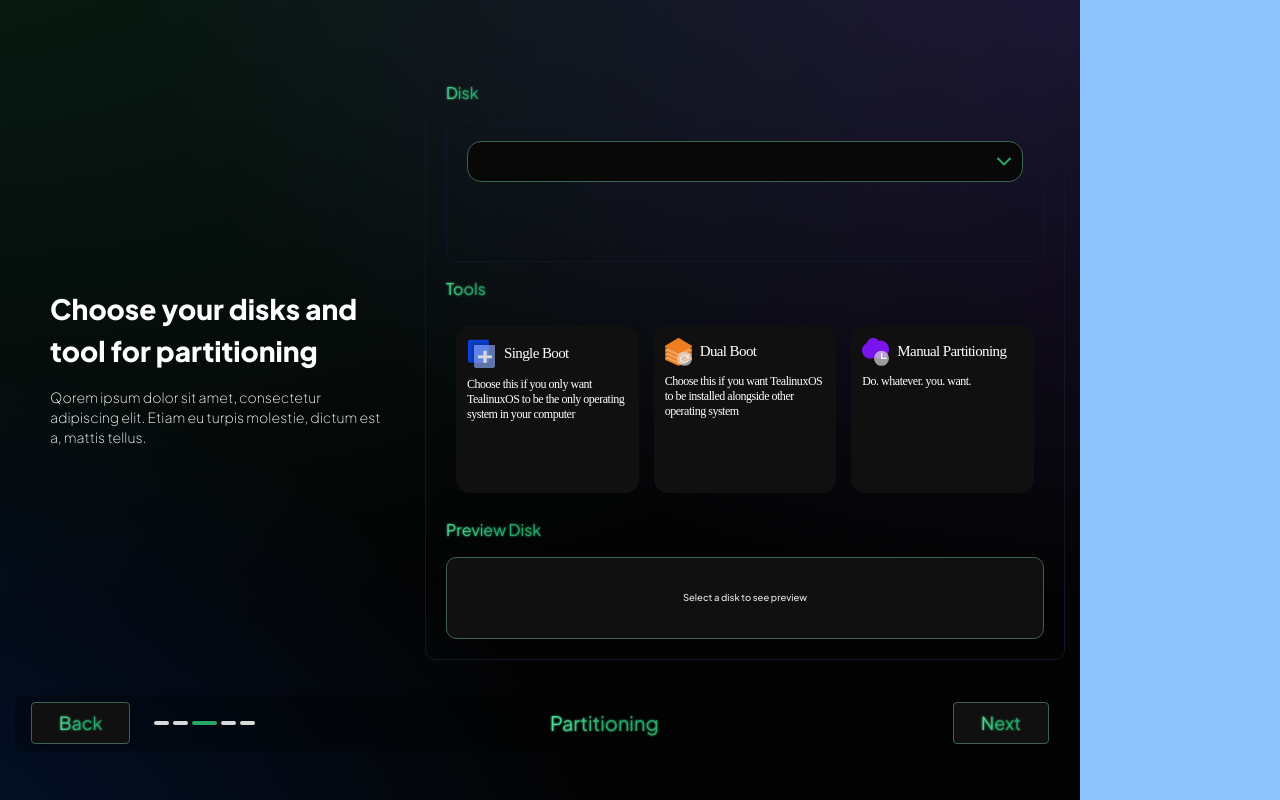
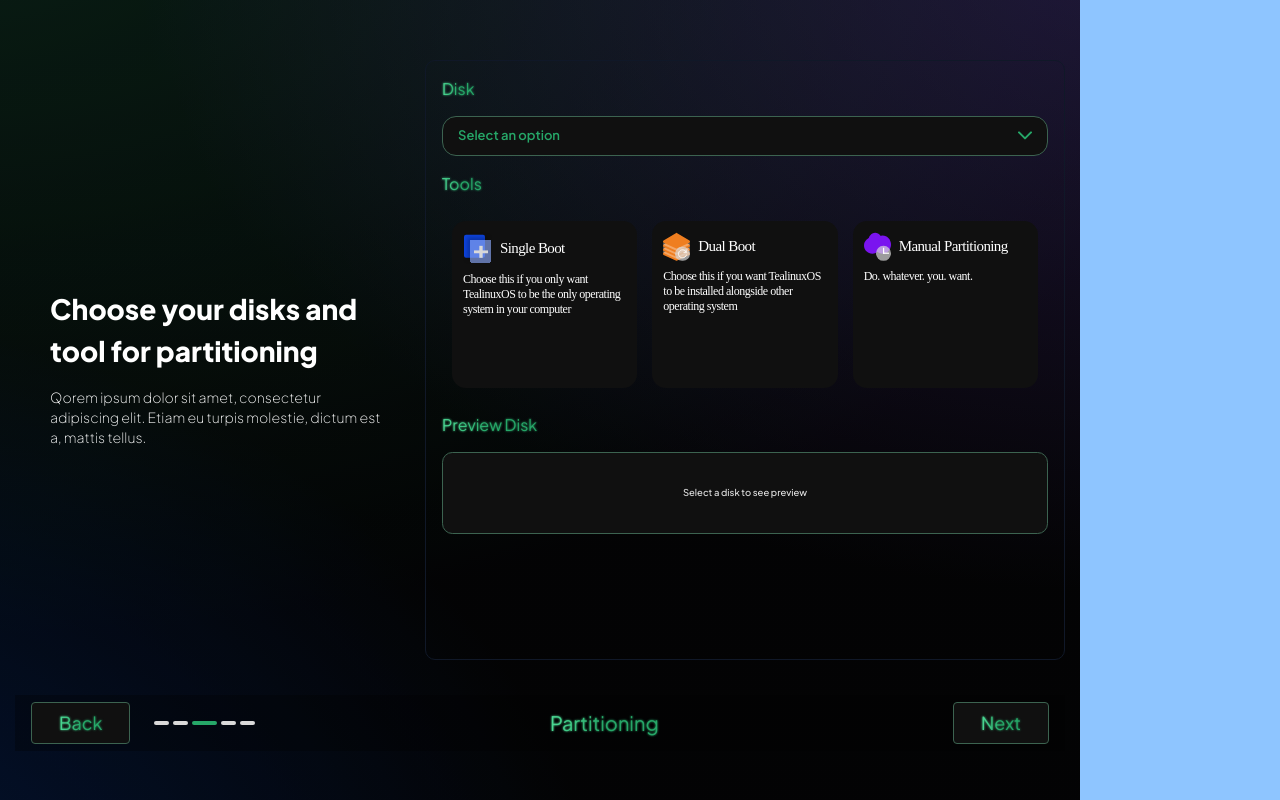
Before and after one commit to tealinuxos/tealinux-installer, a SvelteKit app: page /installation/partitioning in a window 1280 px wide. Built offline with nearby package versions, Linux system fonts and the light colour scheme.

Commit message:
nambah fitur read only untuk manula partition di componen detail

```diff
--- a/src/lib/components/partitions/Detail.svelte
+++ b/src/lib/components/partitions/Detail.svelte
@@ -1,5 +1,4 @@
 <script>
-
     import { prettySize } from '$lib/essentials.js';
     import { onMount } from 'svelte';
     import SelectComponent from '../SelectComponent.svelte';
@@ -13,7 +12,8 @@
         storage = $bindable(),
         diskSize = $bindable(),
         diskPath = $bindable(),
-        newPartitionIndex = $bindable()
+        newPartitionIndex = $bindable(),
+        readOnly = false
     } = $props();
 
     let index = selectedPartition;
@@ -26,7 +26,6 @@
     }
 
     const getFlagList = (existFlags) => {
-
         let flags = existFlags ? existFlags : [];
 
         let flagList = [
@@ -75,18 +74,8 @@
 
         let end = Number(lastStart + inputtedSizeSector + newSize);
 
-
         if (newSize >= 0) {
-
             if (newSize !== 0) {
-
-                // if (diskSize === end) {
-                //     end -= 1
-                // } else {
-                //     end -= 512;
-                //     newSize -= 511;
-                // }
-
                 let newUnallocated = {
                     number: Number(tempModifiedPartition[index].number) + 1,
                     diskPath,
@@ -107,14 +96,8 @@
                 tempModifiedPartition[index + 1].end -= 512;
             }
 
-            // tempModifiedPartition[index].size = inputtedSizeSector - 511;
-            // tempModifiedPartition[index].end = lastStart + inputtedSizeSector - 512;
-
             tempModifiedPartition[index].size = inputtedSizeSector;
             tempModifiedPartition[index].end = lastStart + inputtedSizeSector - 1;
-
-            // tempModifiedPartition[index + 1].size -= 511;
-            // tempModifiedPartition[index + 1].end -= 512;
 
             modifiedPartition = JSON.parse(JSON.stringify(tempModifiedPartition));
         }
@@ -123,56 +106,16 @@
         showEdit = false;
     }
 
-    const getNewPath = () => {
-
-        let newPath;
-        let newNumber;
-
-        if (modifiedPartition.length === 1) {
-
-            if (!modifiedPartition[0].path) {
-                newPath = `${diskPath}1`
-            }
-
-        } else {
-
-            let partition = modifiedPartition
-                .map(p => p.path)
-                .filter(p => p !== null);
-
-            let partitionNumber = partition
-                .map(p => Number(p.slice(-1)));
-
-            newNumber = Math.max(...partitionNumber) + 1;
-            newPath = `${diskPath}${newNumber}`;
-        }
-
-
-        newPartitionIndex = `${newNumber}`;
-        return newPath;
-    }
-
-    const getNewPartitionNumber = () => {
-
-        let allocatedPartition = modifiedPartition.filter(p => p.path);
-
-        return allocatedPartition.length + 1;
-    }
-
     onMount(() => {
         tempModifiedPartition = JSON.parse(JSON.stringify(modifiedPartition));
 
-        if (newPartition) {
-
+        if (newPartition && !readOnly) {
             let partitionWithTag = modifiedPartition.filter(p => p.path ? p.path.includes("#") : false);
-
             let number = partitionWithTag.map(p => Number(p.path.replace("#", "")));
 
             let highestIndex = number.length
                 ? Math.max(...number)
                 : 0;
-
-            console.log('highest index', highestIndex);
 
             newPartitionIndex = highestIndex + 1;
 
@@ -186,14 +129,12 @@
             };
 
             actualSize = modifiedPartition[index].size;
-
             inputtedSize = ( actualSize * 512 ) / ( 1024 * 1024 );
         }
     })
-
 </script>
 
-<div class="flex flex-col w-[370px] h-[418px] p-[12px_20px] justify-between items-start flex-shrink-0 rounded-[13px] border-[1.3px] border-[#3C6350] bg-[#101010] space-y-2">
+<div class="flex flex-col w-[370px] h-[418px] p-[12px_20px] justify-between items-start flex-shrink-0 rounded-[13px] border-[1.3px] border-[#3C6350] bg-[#101010] space-y-2 {readOnly ? 'opacity-75' : ''}">
     <!-- Partition Title -->
     <div class="w-full">
         <span class="text-[#26A767] font-['Plus_Jakarta_Sans'] text-[16px] font-bold leading-[140%]">
@@ -210,7 +151,7 @@
     <div class="flex w-full justify-between items-center">
         <!-- Size Box -->
         <div class="flex items-center w-[157px] gap-2 p-2 rounded-[14px] border-[1.3px] border-[#3C6350]">
-            {#if newPartition}
+            {#if newPartition && !readOnly}
                 <span class="text-[#FFFEFB]">New Size</span>
                 <input type="number" bind:value={inputtedSize} class="w-16 bg-transparent text-white focus:outline-none" />
                 <span class="text-[#FFFEFB]">MB</span>
@@ -223,7 +164,7 @@
         </div>
 
         <!-- Format Options -->
-        {#if !newPartition}
+        {#if !newPartition && !readOnly}
         <div class="flex flex-col space-y-2">
             <div class="flex items-center space-x-2">
                 <input type="radio" value={false} bind:group={tempModifiedPartition[index].format}
@@ -243,15 +184,22 @@
     <div class="grid grid-cols-2 w-full gap-4">
         <div class="flex flex-col">
             <span class="text-[#FFFEFB] mb-1">Filesystem</span>
+            {#if !readOnly}
                 <select bind:value={tempModifiedPartition[index].filesystem}
                         class="bg-[#101010] text-[#FFFEFB] border-[1.3px] border-[#3C6350] rounded-[8px] p-1 focus:outline-none">
                     <option value="btrfs">btrfs</option>
                     <option value="fat32">fat32</option>
                     <option value="ext4">ext4</option>
                 </select>
+            {:else}
+                <div class="bg-[#101010] text-[#FFFEFB] border-[1.3px] border-[#3C6350] rounded-[8px] p-1">
+                    {tempModifiedPartition[index].filesystem || 'None'}
+                </div>
+            {/if}
         </div>
         <div class="flex flex-col">
             <span class="text-[#FFFEFB] mb-1">Mountpoint</span>
+            {#if !readOnly}
                 <select bind:value={tempModifiedPartition[index].mountpoint}
                         class="bg-[#101010] text-[#FFFEFB] border-[1.3px] border-[#3C6350] rounded-[8px] p-1 focus:outline-none">
                     <option value={null}>None</option>
@@ -259,14 +207,25 @@
                     <option value="/boot/efi">/boot/efi</option>
                     <option value="/home">/home</option>
                 </select>
+            {:else}
+                <div class="bg-[#101010] text-[#FFFEFB] border-[1.3px] border-[#3C6350] rounded-[8px] p-1">
+                    {tempModifiedPartition[index].mountpoint || 'None'}
+                </div>
+            {/if}
         </div>
     </div>
 
     <!-- Label -->
     <div class="w-full">
         <span class="text-[#FFFEFB] mb-1">Label</span>
+        {#if !readOnly}
             <input type="text" bind:value={tempModifiedPartition[index].label}
                    class="w-full bg-[#101010] text-[#FFFEFB] border-[1.3px] border-[#3C6350] rounded-[8px] p-1 focus:outline-none" />
+        {:else}
+            <div class="w-full bg-[#101010] text-[#FFFEFB] border-[1.3px] border-[#3C6350] rounded-[8px] p-1">
+                {tempModifiedPartition[index].label || 'None'}
+            </div>
+        {/if}
     </div>
 
     <!-- Flags -->
@@ -275,6 +234,7 @@
         <div class="grid grid-cols-3 gap-2">
             {#each getFlagList(tempModifiedPartition[index].flags) as flag}
                 <div class="flex items-center space-x-2">
+                    {#if !readOnly}
                         <input type="checkbox" id={flag}
                                checked={tempModifiedPartition[index].flags.includes(flag)}
                                onchange={(e) => {
@@ -285,6 +245,13 @@
                                        : flags.filter(f => f !== flag);
                                }}
                                class="h-4 w-4 text-[#3C6350] focus:ring-[#3C6350] border-[#3C6350] rounded" />
+                    {:else}
+                        <div class="h-4 w-4 border border-[#3C6350] rounded flex items-center justify-center">
+                            {#if tempModifiedPartition[index].flags.includes(flag)}
+                                <div class="h-2 w-2 bg-[#3C6350] rounded-sm"></div>
+                            {/if}
+                        </div>
+                    {/if}
                     <label for={flag} class="text-[#FFFEFB] text-sm">{flag}</label>
                 </div>
             {/each}
@@ -292,6 +259,7 @@
     </div>
 
     <!-- Buttons -->
+    {#if !readOnly}
         <div class="flex w-full justify-end space-x-2 mt-4">
             {#if newPartition}
                 <button onclick={cancelModifiedPartition}
@@ -315,4 +283,5 @@
                 </button>
             {/if}
         </div>
+    {/if}
 </div>
--- a/src/routes/installation/partitioning/+page.svelte
+++ b/src/routes/installation/partitioning/+page.svelte
@@ -10,6 +10,7 @@
 	import PreviewButton from './components/PreviewButton.svelte';
 	import Card from './components/Card.svelte';
 	import Navigation from '../../../lib/components/Navigation.svelte';
+	import SelectComponent from '$lib/components/SelectComponent.svelte';
 
 	let Method = {
 		SINGLE: 'single',
@@ -105,6 +106,14 @@
 		// 	}
 		// });
 	});
+	const prettySize = (bytes) => {
+        return prettyBytes(bytes);
+
+    };
+	const changeSelectedDisk = (disk) => {
+    selectedDisk = disk;
+    updateDiskPreview(disk);
+};
 </script>
 
 <TwoSide>
@@ -125,45 +134,36 @@
 	{#snippet right()}
 
 		<div
-			class="flex flex-col h-[600px] p-5 space-y-[15px] mb-[15px] bg-[]  border-[0.5px] border-gray-900 rounded-[10px] font-jakarta"
+			class="flex flex-col h-[600px] p-4 space-y-[15px] mb-[15px] bg-[]  border-[0.5px] border-gray-900 rounded-[10px] font-jakarta"
 		>
 			<GlowingText size="[11]" text="Disk" />
 
-			<!-- Disk selection -->
-			<div class="flex flex-col h-[600px] p-5 space-y-[15px] mb-[15px] border-[0.5px]  border-gray-900 rounded-[10px] font-jakarta">
-				<!-- Disk selection -->
-				<div class="flex flex-col relative">
-				  <select
-					bind:value={selectedDisk}
-					class="w-full h-[41px] px-[15px] py-[9px] rounded-[14px] border-[1.3px] border-[#3C6350] bg-[#080808] text-white font-semibold cursor-pointer
-						   font-jakarta text-[13px] leading-[140%] focus:outline-none focus:ring-1 focus:ring-[#3C6350] appearance-none"
-				  >
-					{#each disks as disk}
-					  <option
-						value={disk}
-						class="bg-[#101010] text-white font-jakarta text-[13px] font-bold hover:bg-[#3C6350]"
-					  >
-						{disk.diskPath} (Disk Size: {disk.size})
-					  </option>
-					{/each}
-				  </select>
-				  <!-- Custom dropdown arrow -->
-				  <div class="pointer-events-none absolute inset-y-0 right-0 flex items-center pr-3">
-					<svg width="14" height="9" viewBox="0 0 14 9" fill="none" xmlns="http://www.w3.org/2000/svg">
-						<path d="M1 1.5L7 7.5L13 1.5" stroke="#26A768" stroke-width="2" stroke-linecap="round" stroke-linejoin="round"/>
-					</svg>
-				  </div>
-				</div>
-			  </div>
+			<div class="flex flex-col">
+				<SelectComponent
+				options={[
+				{ diskPath: "sda:", size: 256060514304 },
+				{ diskPath: "sdb:", size: 500107862016 }
+				]}
+				bind:value={selectedDisk}
+				displayField="diskPath"
+				sizeField="size"
+				formatter={prettySize}
+				width="100%"
+				height="41px"
+				on:change={({ detail }) => selectDisk(detail.value)}
+	  		/>
 
 
 			{#if selectedDisk}
-				<div class="p-4">
+				<div class="p-2">
 					{#key selectedDisk}
 						<DiskPreview bind:disk={selectedDisk} />
 					{/key}
 				</div>
 			{/if}
+			</div>
+			<!-- Disk selection -->
+
 			<!-- <div class="space-y-[10px]"> -->
 			<!-- 	<GlowingText size="[11]" text="Disk" /> -->
 			<!-- 	{#if disks.length > 0} -->
--- a/src/routes/installation/partitioning/manual/+page.svelte
+++ b/src/routes/installation/partitioning/manual/+page.svelte
@@ -19,6 +19,7 @@ let selectedPartition = $state(0);
 
 let showEdit = $state(false);
 let newPartition = $state(false);
+let disable = $state(false)
 
 let diskSize = $state(0);
 let diskPath = $state('');
@@ -337,10 +338,19 @@ onMount(async () => {
                         bind:diskPath
                         bind:newPartitionIndex
                     />
-                {:else}
-                    <div class="flex w-[565px] border-4 border-green-900 px-4 justify-center items-center">
-                        <span>Select partition to edit!</span>
-                    </div>
+                {:else }
+                        <Detail
+                        readOnly={true}
+                        bind:showEdit
+                        bind:tempModifiedPartition
+                        bind:modifiedPartition
+                        bind:selectedPartition
+                        bind:newPartition
+                        bind:storage
+                        bind:diskSize
+                        bind:diskPath
+                        bind:newPartitionIndex
+                    />
                 {/if}
             {/if}
         </div>
```
Lines whose indentation alone changed are shown as unchanged.
